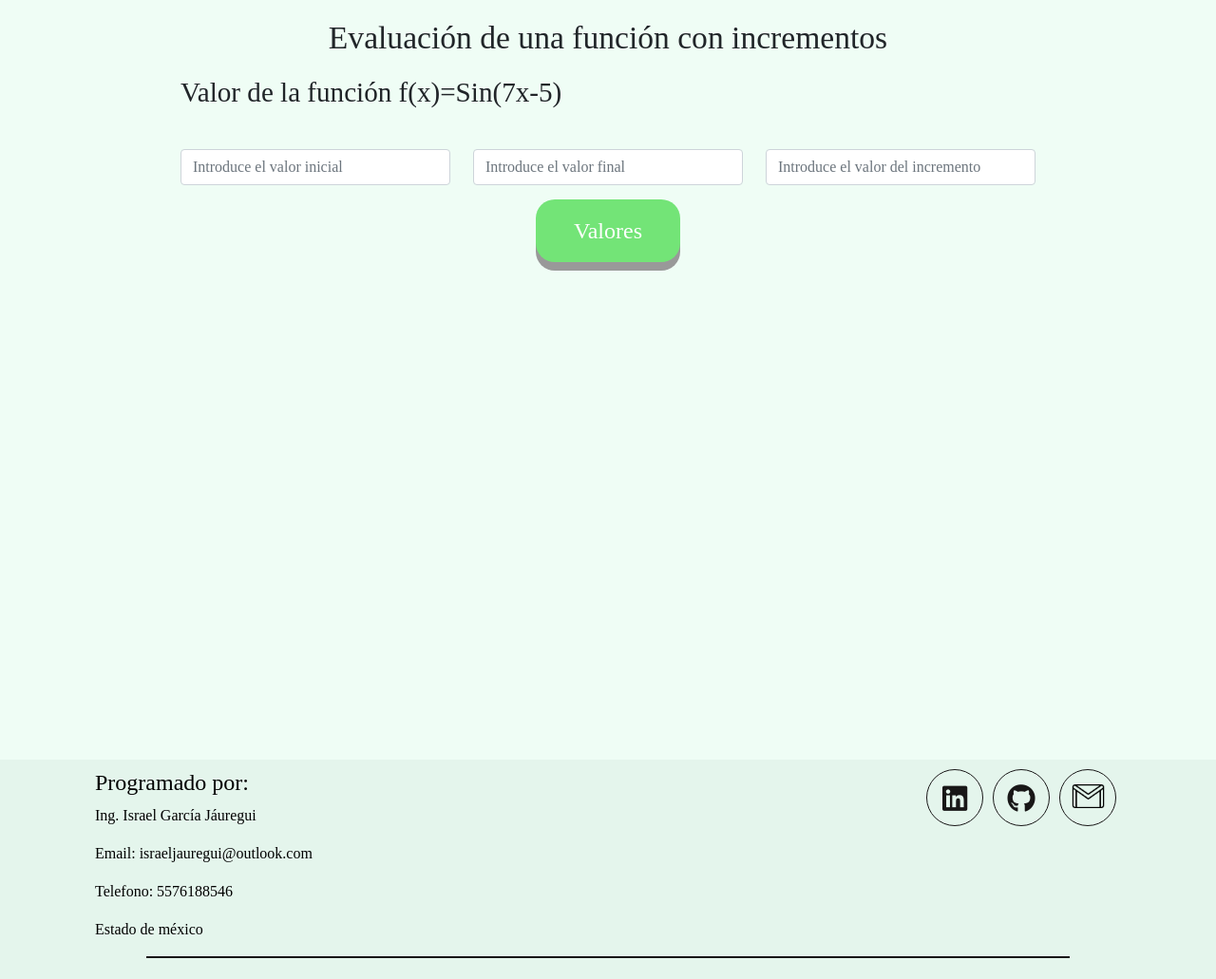
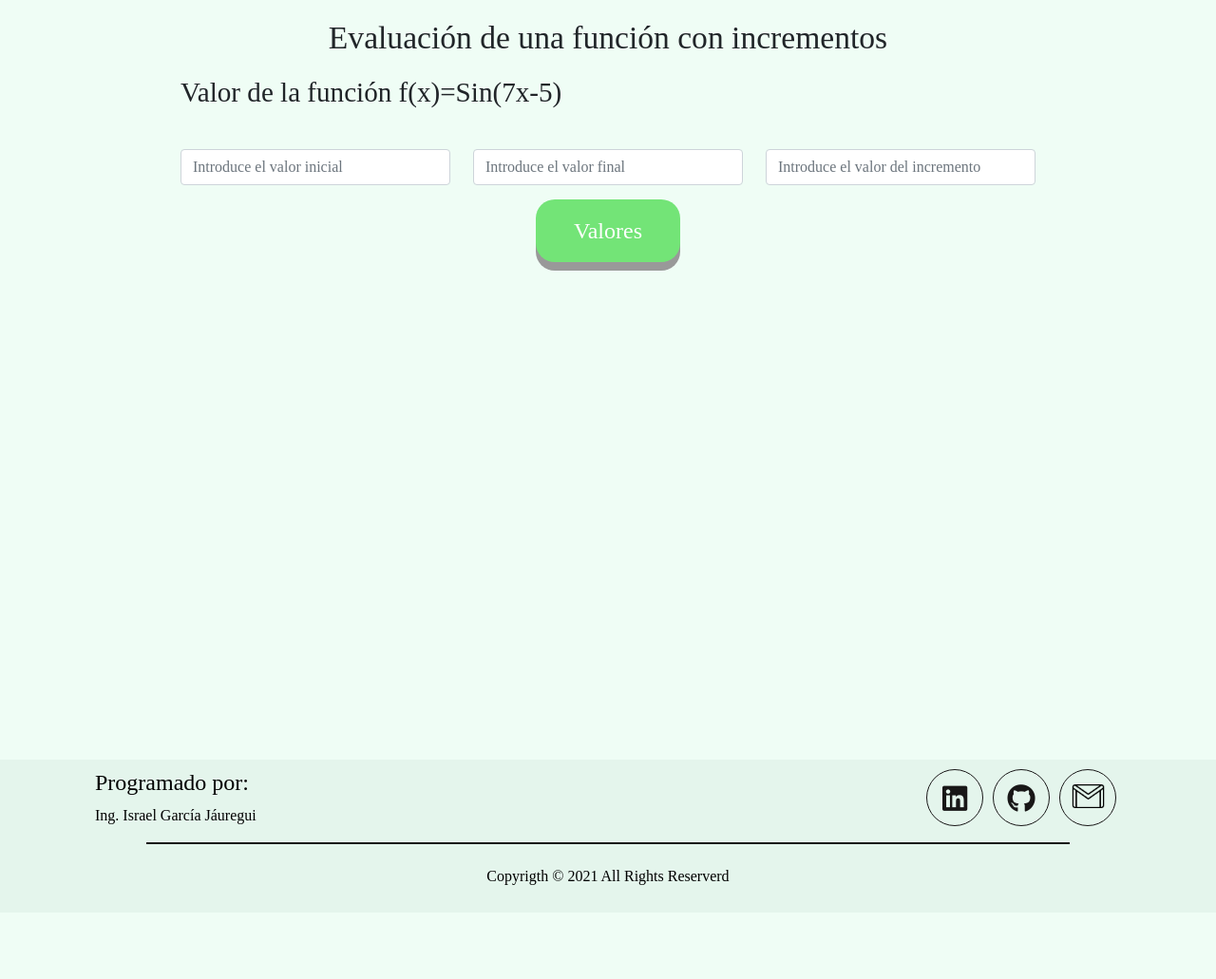
Before and after one commit to Jaureguie/Evaluaciondefuncion, a plain HTML site: page index.html in a window 1280 px wide. Shown: the whole page at 95% size. After the commit the page ends 961 px from the top, so only its background shows below. Drawn offline with nearby package versions, Linux system fonts and the light colour scheme.

Commit message:
Footer modified

```diff
--- a/index.html
+++ b/index.html
@@ -53,9 +53,6 @@
         <div class="contact-me">
             <h4 class="brand">Programado por:</h4>
             <p class="brand">Ing. Israel García Jáuregui</p>
-            <p class="brand">Email: israeljauregui@outlook.com</p>
-            <p class="brand">Telefono: 5576188546</p>
-            <p class="brand">Estado de méxico</p>
         </div>
         <div class="social-media">
             <a href="https://www.linkedin.com/in/israel-garcía-jáuregui-942493218/" class="social-media-icon">
@@ -68,7 +65,10 @@
                 <img class="imagen" src="images/gmail.png" alt="">
             </a>
         </div>
-    <div class="line"></div>
+    <div class="line">
+        <br>
+        <p>Copyrigth © 2021 All Rights Reserverd</p>
+    </div>
     <br>
 </div>
 </footer>
--- a/styles/style.css
+++ b/styles/style.css
@@ -19,7 +19,7 @@ footer{
   justify-content: space-between;
   flex-wrap: wrap;
   padding-top: 10px;
-  padding-bottom: 0px;
+  padding-bottom: 50px;
   padding-left: 100px;
   padding-right: 100px;
   text-align: left;
@@ -59,6 +59,7 @@ footer{
   margin: 0 auto;
   height: 2px;
   background: rgb(24, 23, 23);
+  text-align: center;
 }
 h1 {
   font-family: "Raleway";
@@ -147,6 +148,7 @@ td{
       font-size: 18px;
       text-align: center;
       display: flex;
+      padding-bottom: 80px;
   }
   .social-media{
       width: 100%;
```
